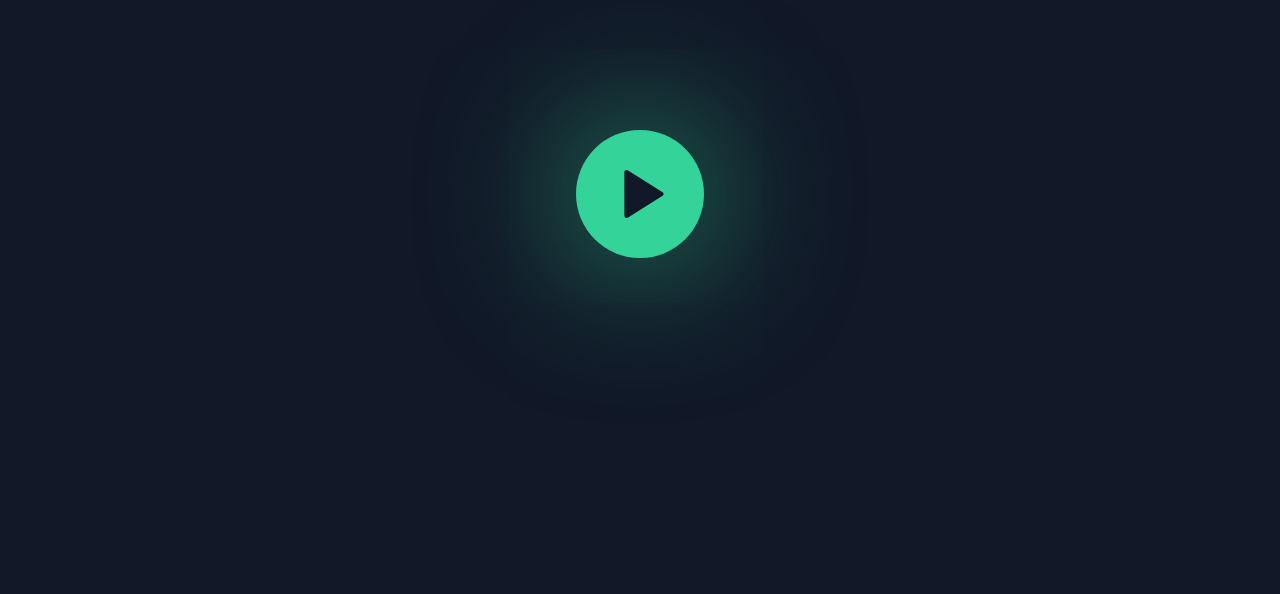
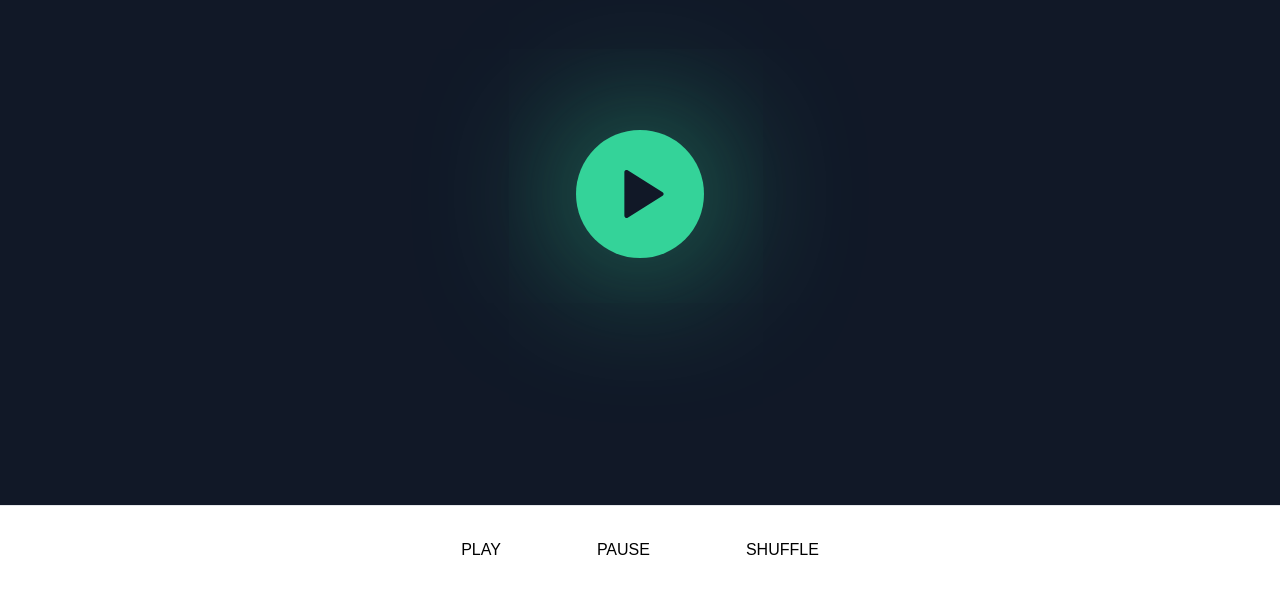
Before and after one commit to Drakx116/ecv-sound-hackathon, a React (Create React App) app: page / in a window 1280 px wide. Shown: the part 206-800 px from the top of the page. Built offline with nearby package versions, Linux system fonts and the light colour scheme.

Commit message:
ActionBar - Init component with CTA

```diff
--- /dev/null
+++ b/src/components/ActionBar/ActionBar.module.css
@@ -0,0 +1,7 @@
+.actionBar {
+    @apply flex fixed w-full bottom-0 p-8 justify-center border-t bg-white;
+}
+
+.actionBar > button {
+    @apply px-12
+}
--- /dev/null
+++ b/src/components/ActionBar/ActionBar.tsx
@@ -0,0 +1,11 @@
+import styles from './ActionBar.module.css';
+
+export default () => {
+    return (
+        <div className={ styles.actionBar }>
+            <button> PLAY </button>
+            <button> PAUSE </button>
+            <button> SHUFFLE </button>
+        </div>
+    );
+};
--- a/src/components/App/App.tsx
+++ b/src/components/App/App.tsx
@@ -2,6 +2,7 @@ import Play from "../Play/Play";
 import styles from "./App.module.css";
 import { defaultMusic, MusicContext } from "../../contexts/music";
 import Bubbles from "../Bubbles/Bubbles";
+import ActionBar from '../ActionBar/ActionBar';
 
 function App() {
   return (
@@ -9,6 +10,7 @@ function App() {
       <main className={styles.main}>
         <Play />
         <Bubbles />
+        <ActionBar />
       </main>
     </MusicContext.Provider>
   );
```
Also changed, not shown: 1 other file (tests, documents, lock files or other folders).
